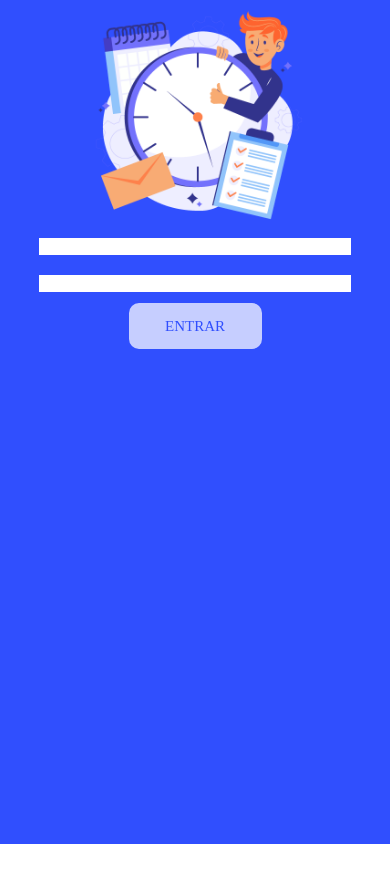
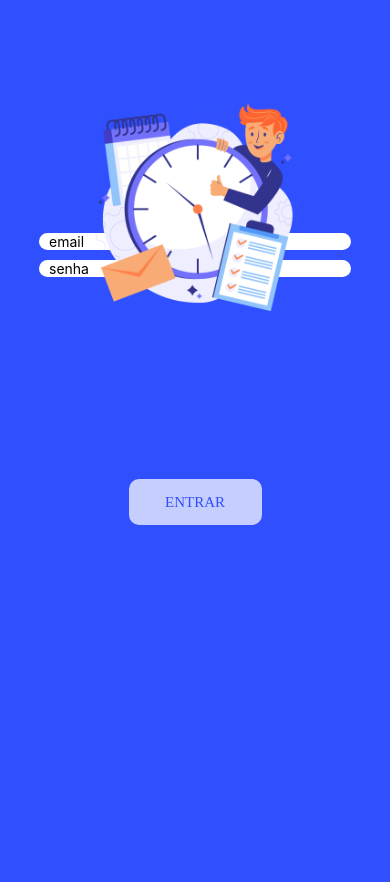
Before and after one commit to lucasjstn/MoodApp, a React Native app: screen /Login in a window 390 px wide. Shown: the top 882 px of the page. Before the commit the page ends 844 px from the top, so only its background shows below. Built offline with nearby package versions, Linux system fonts and the light colour scheme.

Commit message:
aplicativo apresentável, com horas certas, faltando alguns ajustes

```diff
--- a/src/componentes/ItemRender.js
+++ b/src/componentes/ItemRender.js
@@ -1,7 +1,8 @@
 import React, { useState } from "react";
 import { Image, Pressable, StyleSheet, Text, TouchableOpacity, View } from "react-native";
-import { atividadesicones, atividadesicones1, emojis, fontePadrao } from "../constantes";
+import { atividadesicones, atividadesicones1, emojis, fontePadrao, meses } from "../constantes";
 import dateFormat, { masks} from "dateformat";
+import { create } from "react-test-renderer";
 
 const now = new Date();
 
@@ -19,8 +20,26 @@ const ItemRender = ({icone1, icone2, icone3,navigation, id, mood, created_at, up
 
   const [createdat, setCreatedat] = useState('');
   // created_at = new Date();
+  const now = new Date().getDate();
+  const mesNow = new Date().getMonth();
   const date = created_at.slice(0, 10);
   const hour = created_at.slice(11, 16);
+  const dia = created_at.slice(8, 10);
+  const hourNow = new Date(created_at);
+  var hojeOntem = '';
+  if(now == dia){
+    hojeOntem = 'hoje,'
+  } else if(now == (dia -1)) {
+    hojeOntem == 'ontem,'
+  } else {
+    hojeOntem = '';
+  }
+
+  // console.log('no itemrender', created_at);
+  // console.log(mesNow)
+  console.log()
+
+
 
   return (
     <><TouchableOpacity
@@ -39,11 +58,11 @@ const ItemRender = ({icone1, icone2, icone3,navigation, id, mood, created_at, up
                 : mood === 'terrible' ? <Text style={styles.mal}>ACABADO</Text>
                   : mood === 'radiant' ? <Text style={styles.radiante}>RADIANTE</Text>
                     : null}
-          <Text style={{ top: 10, left: 5 }}>{hour}</Text>
+          <Text style={{fontSize: 16,textTransform: 'uppercase', color: '#ACACAC', fontWeight: '400', top: 7, left: 5 }}>{hourNow.toLocaleTimeString().slice(0, 5)}</Text>
         </View>
 
 
-        <Text style={{ position: 'absolute', left: '24.9%', top: '10%' }}>{date}</Text>
+        <Text style={{fontSize: 16,textTransform: 'uppercase', color: '#ACACAC', fontWeight: '400', position: 'absolute', left: '24.9%', top: '10%' }}>{hojeOntem} {dia} De {meses[mesNow]}</Text>
 
 
         <View style={{ flexDirection: 'row', alignSelf: 'center', width: '95%', height: 40, top: '50%', position: 'absolute', left: 30, }}>
--- a/src/constantes.js
+++ b/src/constantes.js
@@ -66,6 +66,21 @@ export const emojis = [
         },
     ]
 
+  export  const meses = [
+      'janeiro',
+      'fevereiro',
+      'março',
+      'abril',
+      'maio',
+      'junho',
+      'julho',
+      'agosto',
+      'setembro',
+      'outubro',
+      'novembro',
+      'dezembro',
+    ]
+
     export const FotoLista = [
       {
         id: '1',
--- a/src/rotas/Adicionar.js
+++ b/src/rotas/Adicionar.js
@@ -20,7 +20,7 @@ import {
   ScrollView,
 } from 'react-native';
 import Icon from 'react-native-vector-icons/FontAwesome5';
-import {d, darkBlue, emojislist, lightBlue, lightColor} from '../constantes';
+import {d, darkBlue, emojislist, lightBlue, lightColor, meses} from '../constantes';
 import {Item2render, ListEmoji} from '../componentes/ItemRender';
 import {emojis} from '../constantes';
 import Ionic from 'react-native-vector-icons/Ionicons';
@@ -177,6 +177,12 @@ function Adicionar({navigation}) {
     setData([...emojislist]);
   };
 
+  const dateNow = new Date().getDate();
+  const hourNow = new Date().getHours()
+  const minutesNow = new Date().getMinutes();
+  const monthNow = new Date().getMonth();
+  console.log(dateNow);
+  console.log(minutesNow)
 
   return (
     <ScrollView style={{flexGrow: 1}}>
@@ -197,14 +203,14 @@ function Adicionar({navigation}) {
             size={15}
             style={{top: 2, padding: 2}}
           />
-          <Text style={styles.textodata}> HOJE, 29 DE JULHO</Text>
+          <Text style={styles.textodata}> HOJE, {dateNow} DE {meses[monthNow]}</Text>
           <Ionic
             name="time-outline"
             size={15}
             color={'#969696'}
             style={{top: 2, padding: 2}}
           />
-          <Text style={styles.textodata}>8:05</Text>
+          <Text style={styles.textodata}>{hourNow}:{minutesNow}</Text>
 
 
         </View>
--- a/src/rotas/Home.js
+++ b/src/rotas/Home.js
@@ -112,6 +112,7 @@ const Home = ({navigation}) => {
                               atividade1: item.activities[0].name,
                               atividade2: item.activities[1].name,
                               atividade3: item.activities[2].name,
+                              created_at: cards[0].created_at,
                             })}
                             />}
                       keyExtractor={item => item.id}
--- a/src/telas/Login.js
+++ b/src/telas/Login.js
@@ -2,6 +2,7 @@ import axios from 'axios';
 import React, { useEffect, useState } from 'react';
 import { TextInput, Image, KeyboardAvoidingView, StatusBar, Button, StyleSheet, Text, TouchableOpacity } from 'react-native';
 import AsyncStorage from '@react-native-async-storage/async-storage';
+import { fontePadrao } from '../constantes';
 
 const Login = ({navigation}) => {
 
@@ -21,10 +22,31 @@ const Login = ({navigation}) => {
     const [count, setCount] = useState(0);
     const [userInfo, setUserInfo] = useState({});
     const [params, setParams] = useState('');
+    const [loggedIn, setLoggedIn] = useState('')
 
     useEffect(() => {
         AsyncStorage.removeItem('@login');
     }, [])
+    useEffect(()=>{
+        // console.log('mount');
+        // console.log('email: ', email);
+        // console.log('senha: ', password);
+        // console.log('status: ', status);
+        // FazerLogin();
+        if(botao == true){
+            if(email.length == 0 || password.length == 0){
+                setMsgErro('Os campos não podem estar vazios.')
+                setBotao(false);
+                setCount(count + 1);
+            } else {
+                FazerLogin();
+                setBotao(false);
+            }
+
+        }
+
+    }, [botao])
+
     useEffect(()=>{
         // console.log('mount');
         // console.log('email: ', email);
@@ -65,7 +87,7 @@ const Login = ({navigation}) => {
         }
          else if(status == 200){
 
-            setMsgErro('Logado');
+            // setMsgErro('Logado');
             setBotao(false);
 
             navigation.navigate('BottomTab');
@@ -127,25 +149,15 @@ const Login = ({navigation}) => {
                 style={styles.loginLogo}
             />
             <TextInput
-                style={{
-                    width: '80%',
-                    backgroundColor: 'white',
-                    color: 'black',
-                    margin: 10,
-                }}
-
+                style={styles.entradas}
+                placeholder='email'
                 defaultValue={email}
                 onChangeText={text => setEmail(text)}
             />
 
             <TextInput
-                style={{
-                    width: '80%',
-                    backgroundColor: 'white',
-                    color: 'black',
-                    margin: 10,
-                }}
-
+                placeholder='senha'
+                style={styles.entradas}
                 defaultValue={password}
                 onChangeText={text => setPassword(text)}
             />
@@ -157,7 +169,7 @@ const Login = ({navigation}) => {
             >
                 <Text style={styles.texto_botao}>Entrar</Text>
             </TouchableOpacity>
-           <Text style={{fontSize: 20, color: 'orange', fontWeight: 'bold'}}
+           <Text style={{width: '88%', textAlign: 'center', top: '10%',fontSize: 20, color: 'orange', fontWeight: 'bold'}}
            >{msgErro}</Text>
 
 
@@ -168,13 +180,23 @@ const Login = ({navigation}) => {
 
 
 const styles = StyleSheet.create({
+    entradas: {
+        paddingLeft: 10,
+        width: '80%',
+        backgroundColor: 'white',
+        margin: 5,
+        borderRadius: 10,
+        top: '13%',
+        // position: 'absolute',
+    },
     container: {
         display: 'flex',
-        height: '100%',
+        height: 896,
         backgroundColor: '#304FFE',
         alignItems: 'center',
       },
       loginLogo: {
+        top: 92,
         width: 228,
         height: 228,
 
@@ -187,10 +209,12 @@ const styles = StyleSheet.create({
         height: 46,
         borderRadius: 10,
         top: 1,
+        top: '22%'
        },
        texto_botao: {
+
         color: '#304FFE',
-        fontFamily: 'Source Sans Pro',
+        fontFamily: fontePadrao,
         fontSize: 15,
         fontWeigth: 'bold',
         textTransform: 'uppercase',
--- a/src/telas/Perfil.js
+++ b/src/telas/Perfil.js
@@ -78,6 +78,11 @@ const PerfilHome = ({navigation, route}) => {
   const ano = userData['birthdate'].slice(0, 4);
   const mes = userData['birthdate'].slice(5, 7);
   const dia = userData['birthdate'].slice(8, 10);
+
+  const LimparStorage = async (key) => {
+    await AsyncStorage.removeItem('@login').then(()=> navigation.navigate('Login'));
+  }
+
   return (
     <View style={styles.container}>
       <Image
@@ -143,6 +148,7 @@ const PerfilHome = ({navigation, route}) => {
               {
                 text: 'SIM',
                 onPress: () => {
+                  LimparStorage('@login');
                   navigation.navigate('Login');
                   axios.get(
                     `https://shrouded-shelf-01513.herokuapp.com/daily_entries`,
```
Also changed, not shown: src/telas/CartaoAberto.js (+19 -4 lines).
